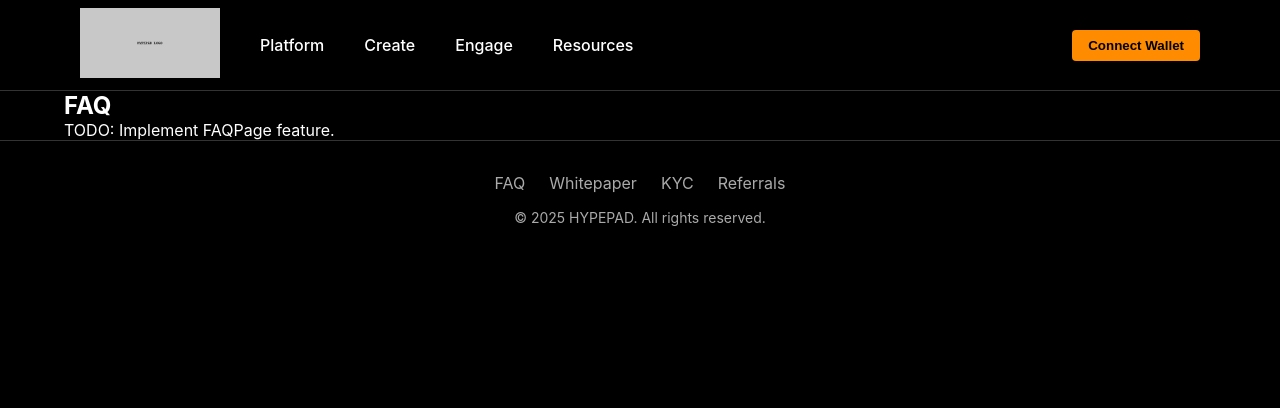
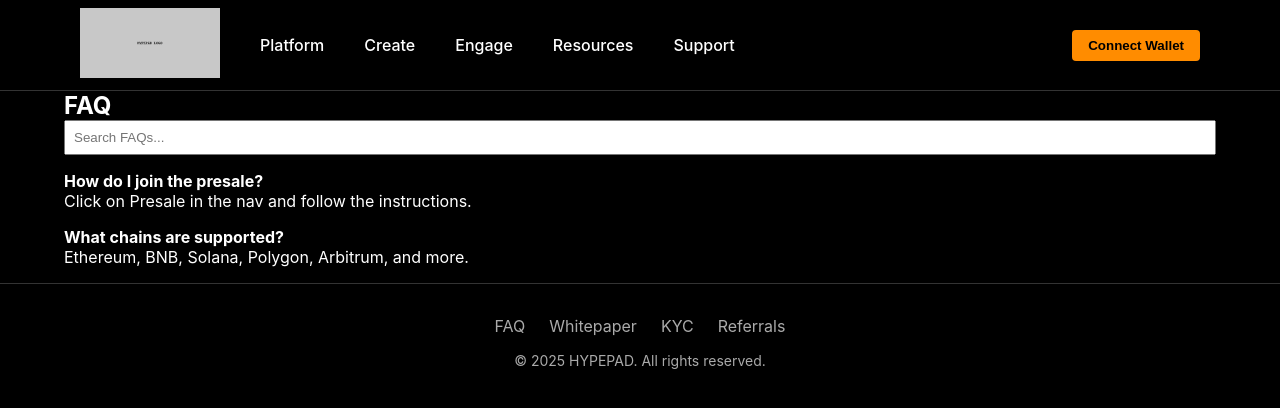
Before and after one commit to Hypepad25/Launchpad, a React (Create React App) app: page /faq in a window 1280 px wide. Shown: the top 408 px of the page. Built offline with nearby package versions, Linux system fonts and the light colour scheme.

Commit message:
navbar update

```diff
--- a/src/components/Header.jsx
+++ b/src/components/Header.jsx
@@ -47,6 +47,13 @@
                 <li><NavLink to="/whitepaper">Whitepaper</NavLink></li>
               </ul>
             </li>
+            <li className="nav-item dropdown">
+              <span>Support</span>
+              <ul className="dropdown-menu">
+                <li><a href="mailto:contact@hypepad.app">Email Us</a></li>
+                <li><a href="https://t.me/hypepad25" target="_blank" rel="noopener noreferrer">Telegram</a></li>
+              </ul>
+            </li>
           </ul>
         </nav>
         <button className="btn-connect-wallet">Connect Wallet</button>
--- a/src/pages/FAQPage.jsx
+++ b/src/pages/FAQPage.jsx
@@ -1,8 +1,33 @@
-import React from 'react';
-const FAQPage = () => (
-  <div className="container">
-    <h2>FAQ</h2>
-    <p>TODO: Implement FAQPage feature.</p>
-  </div>
-);
+import React, { useState } from 'react';
+
+const faqs = [
+  { q: 'How do I join the presale?', a: 'Click on Presale in the nav and follow the instructions.' },
+  { q: 'What chains are supported?', a: 'Ethereum, BNB, Solana, Polygon, Arbitrum, and more.' },
+  // ...
+];
+
+const FAQPage = () => {
+  const [search, setSearch] = useState('');
+  const filtered = faqs.filter(f => f.q.toLowerCase().includes(search.toLowerCase()));
+  return (
+    <div className="container">
+      <h2>FAQ</h2>
+      <input
+        type="text"
+        placeholder="Search FAQs..."
+        value={search}
+        onChange={e => setSearch(e.target.value)}
+        style={{ padding: '0.5rem', width: '100%', marginBottom: '1rem' }}
+      />
+      {filtered.map((f, i) => (
+        <div key={i} style={{ marginBottom: '1rem' }}>
+          <strong>{f.q}</strong>
+          <p>{f.a}</p>
+        </div>
+      ))}
+      {/* TODO: Add more FAQs */}
+    </div>
+  );
+};
+
 export default FAQPage;
--- a/src/pages/KYCPage.jsx
+++ b/src/pages/KYCPage.jsx
@@ -1,8 +1,11 @@
 import React from 'react';
+
 const KYCPage = () => (
   <div className="container">
-    <h2>KYC</h2>
-    <p>TODO: Implement KYCPage feature.</p>
+    <h2>KYC / SAFU Badge</h2>
+    <p>Verify your project for a SAFU badge to enhance trust. Fees apply per chain.</p>
+    {/* TODO: KYC badge system UI */}
   </div>
 );
+
 export default KYCPage;
--- a/src/pages/LaunchpadPage.jsx
+++ b/src/pages/LaunchpadPage.jsx
@@ -1,8 +1,11 @@
 import React from 'react';
+
 const LaunchpadPage = () => (
   <div className="container">
     <h2>Launchpad</h2>
-    <p>TODO: Implement LaunchpadPage feature.</p>
+    <p>Access our multi-chain launchpad. Create and manage your token launches with full security.</p>
+    {/* TODO: Launchpad dashboard and forms */}
   </div>
 );
+
 export default LaunchpadPage;
--- a/src/pages/LeaderboardPage.jsx
+++ b/src/pages/LeaderboardPage.jsx
@@ -1,8 +1,11 @@
 import React from 'react';
+
 const LeaderboardPage = () => (
   <div className="container">
     <h2>Leaderboard</h2>
-    <p>TODO: Implement LeaderboardPage feature.</p>
+    <p>See top projects by votes, staked amounts, and community engagement.</p>
+    {/* TODO: Leaderboard table */}
   </div>
 );
+
 export default LeaderboardPage;
--- a/src/pages/MemeCreatorPage.jsx
+++ b/src/pages/MemeCreatorPage.jsx
@@ -1,8 +1,11 @@
 import React from 'react';
+
 const MemeCreatorPage = () => (
   <div className="container">
-    <h2>MemeCreator</h2>
-    <p>TODO: Implement MemeCreatorPage feature.</p>
+    <h2>Meme Coin Creator</h2>
+    <p>Launch a meme coin with bonding curve, LP burns, and graduation mechanics.</p>
+    {/* TODO: Meme coin creation UI */}
   </div>
 );
+
 export default MemeCreatorPage;
--- a/src/pages/PresalePage.jsx
+++ b/src/pages/PresalePage.jsx
@@ -1,8 +1,11 @@
 import React from 'react';
+
 const PresalePage = () => (
   <div className="container">
     <h2>Presale</h2>
-    <p>TODO: Implement PresalePage feature.</p>
+    <p>Join the $HYPE token presale. Track rounds, tokens remaining, and participate directly.</p>
+    {/* TODO: Integrate presale contract UI */}
   </div>
 );
+
 export default PresalePage;
--- a/src/pages/ReferralPage.jsx
+++ b/src/pages/ReferralPage.jsx
@@ -1,8 +1,11 @@
 import React from 'react';
+
 const ReferralPage = () => (
   <div className="container">
-    <h2>Referral</h2>
-    <p>TODO: Implement ReferralPage feature.</p>
+    <h2>Referrals</h2>
+    <p>View your referral stats and commission earnings for successful token launches.</p>
+    {/* TODO: Referral dashboard */}
   </div>
 );
+
 export default ReferralPage;
--- a/src/pages/StakingPage.jsx
+++ b/src/pages/StakingPage.jsx
@@ -1,8 +1,11 @@
 import React from 'react';
+
 const StakingPage = () => (
   <div className="container">
-    <h2>Staking</h2>
-    <p>TODO: Implement StakingPage feature.</p>
+    <h2>Staking Dashboard</h2>
+    <p>Stake $HYPE tokens to earn tiered rewards. View lock durations and claim rewards.</p>
+    {/* TODO: Staking UI with APY tiers */}
   </div>
 );
+
 export default StakingPage;
--- a/src/pages/TokenCreatorPage.jsx
+++ b/src/pages/TokenCreatorPage.jsx
@@ -1,8 +1,11 @@
 import React from 'react';
+
 const TokenCreatorPage = () => (
   <div className="container">
-    <h2>TokenCreator</h2>
-    <p>TODO: Implement TokenCreatorPage feature.</p>
+    <h2>Token Creator</h2>
+    <p>Create your custom ERC20 token. Configure name, symbol, taxes, and more.</p>
+    {/* TODO: Token creation form */}
   </div>
 );
+
 export default TokenCreatorPage;
--- a/src/pages/TrendingPage.jsx
+++ b/src/pages/TrendingPage.jsx
@@ -1,8 +1,11 @@
 import React from 'react';
+
 const TrendingPage = () => (
   <div className="container">
     <h2>Trending</h2>
-    <p>TODO: Implement TrendingPage feature.</p>
+    <p>Discover trending tokens. Paid and organic trending slots available.</p>
+    {/* TODO: Trending carousel */}
   </div>
 );
+
 export default TrendingPage;
--- a/src/pages/WhitepaperPage.jsx
+++ b/src/pages/WhitepaperPage.jsx
@@ -1,8 +1,11 @@
 import React from 'react';
+
 const WhitepaperPage = () => (
   <div className="container">
     <h2>Whitepaper</h2>
-    <p>TODO: Implement WhitepaperPage feature.</p>
+    <p>Download our comprehensive whitepaper:</p>
+    <a href="/assets/whitepaper.pdf" target="_blank" rel="noopener noreferrer">Download PDF</a>
   </div>
 );
+
 export default WhitepaperPage;
```
